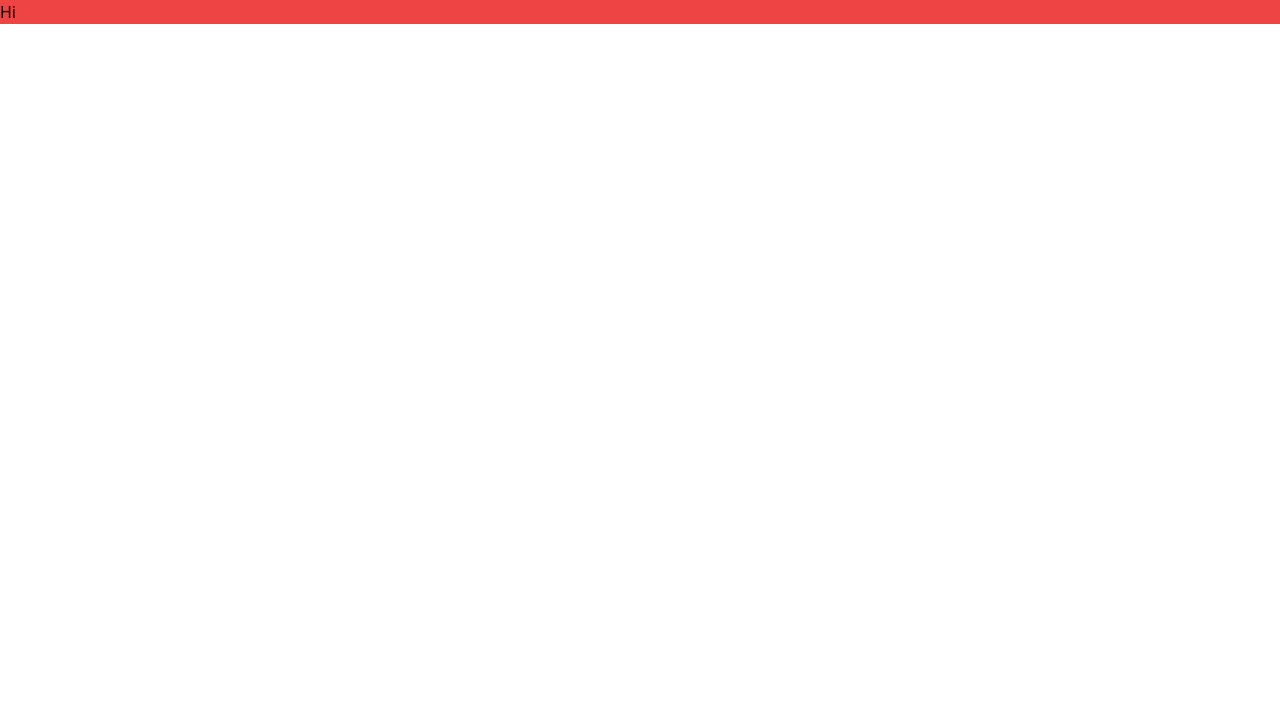
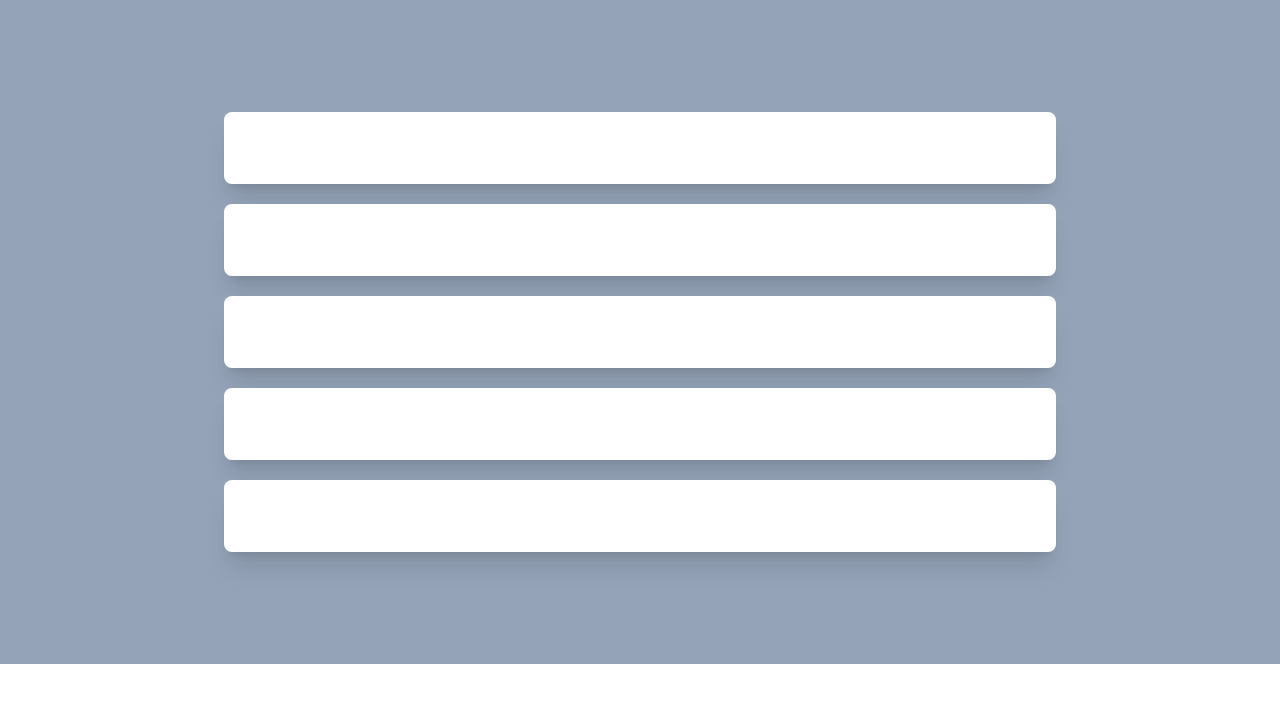
Before and after one commit to rnrudxo2872/market-c, a Next.js app: page / in a window 1280 px wide. Shown: the top 702 px of the page. Built offline with nearby package versions, Linux system fonts and the light colour scheme.

Commit message:
tailwind css test 및 연습 component 준비

```diff
--- a/pages/index.tsx
+++ b/pages/index.tsx
@@ -2,8 +2,12 @@ import type { NextPage } from "next";
 
 const Home: NextPage = () => {
   return (
-    <div className="bg-red-500">
-      <div className="text-black">Hi</div>
+    <div className="bg-slate-400 py-28 px-56 flex flex-col space-y-5">
+      <div className="bg-white py-9 px-36 rounded-lg shadow-xl"></div>
+      <div className="bg-white py-9 px-36 rounded-lg shadow-xl"></div>
+      <div className="bg-white py-9 px-36 rounded-lg shadow-xl"></div>
+      <div className="bg-white py-9 px-36 rounded-lg shadow-xl"></div>
+      <div className="bg-white py-9 px-36 rounded-lg shadow-xl"></div>
     </div>
   );
 };
```
